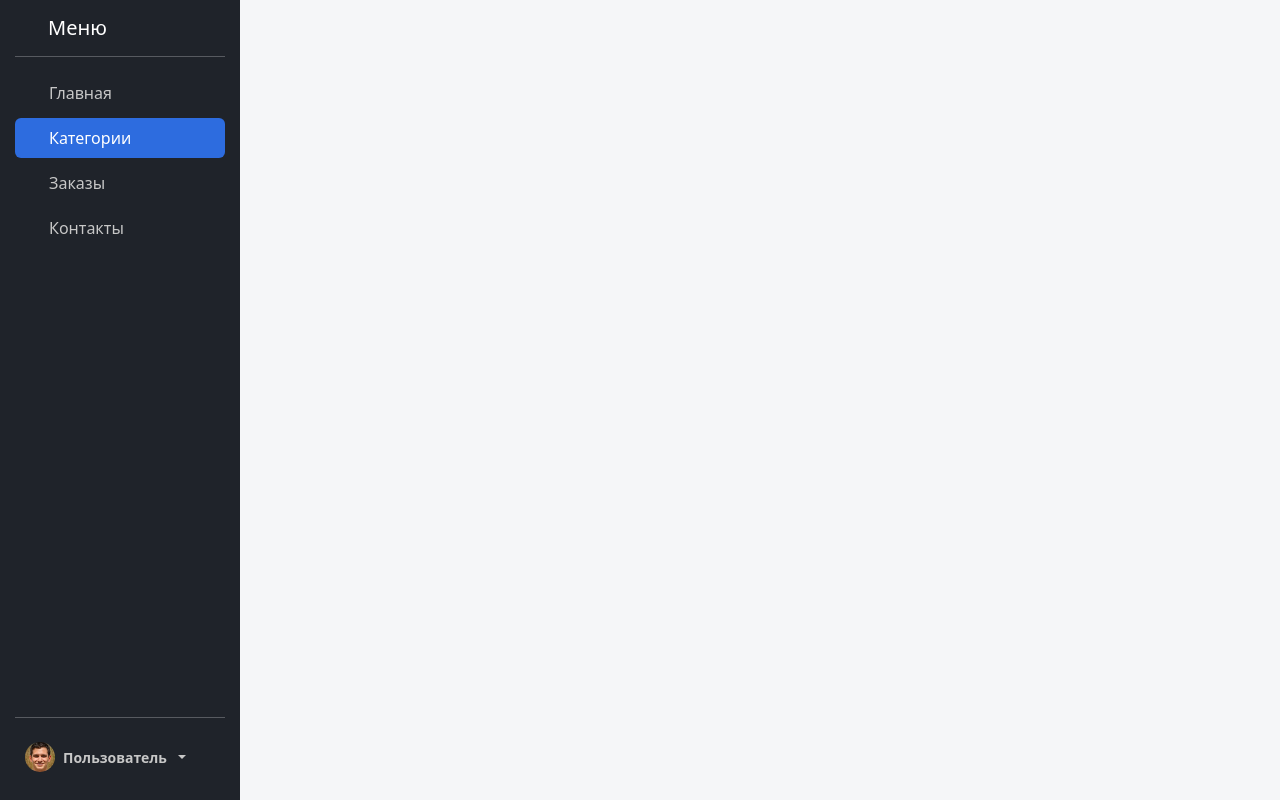
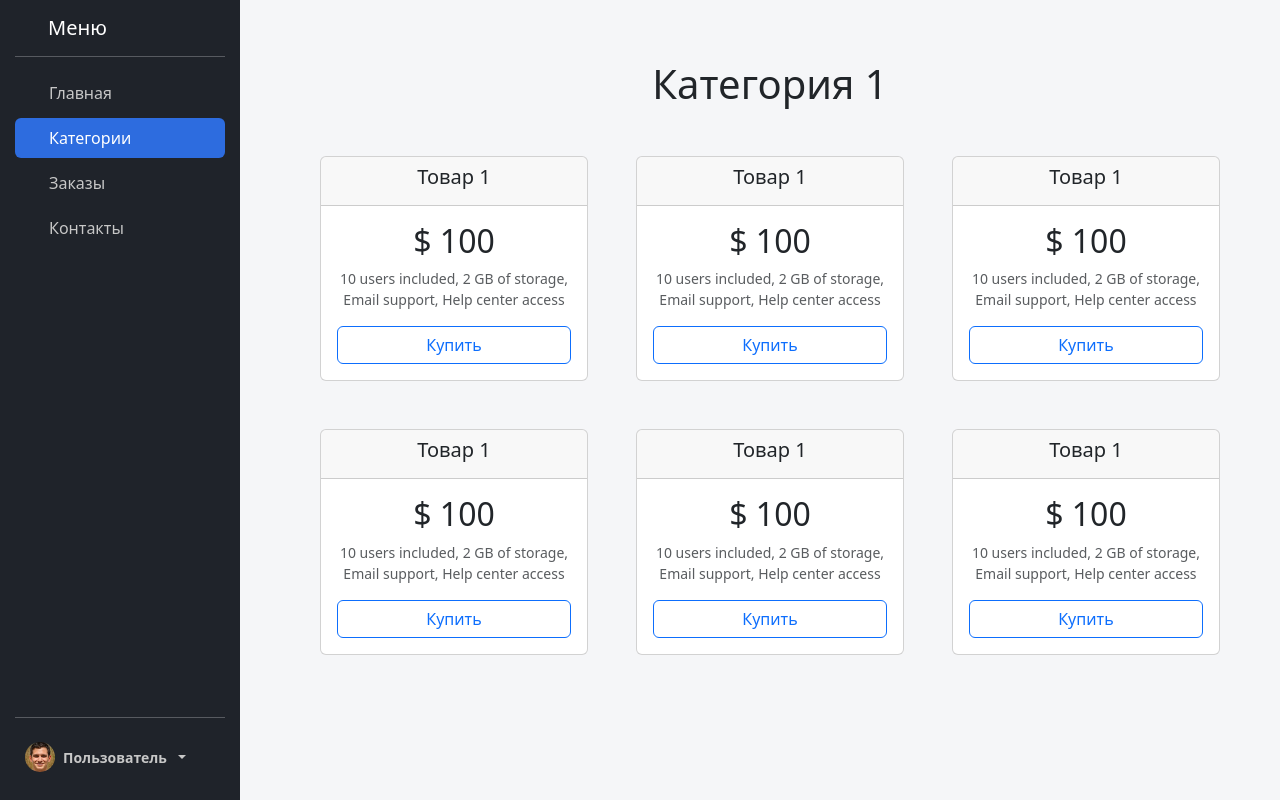
Before and after one commit to GrandBalaxon/CoreShop-Web, a Python web app: template templates/category_1.html in a window 1280 px wide. Run offline with Jinja, Linux system fonts and the light colour scheme; the template is opened without the code that fills it, so the values that code supplies are empty.

Commit message:
finished category_1.html

```diff
--- a/src/server.py
+++ b/src/server.py
@@ -14,7 +14,7 @@ CONTENT_TYPES = {
 routes = {
     "/": "index.html",
     "/categories": "categories.html",
-    "/category/1": "category_1.html",
+    "/category_1": "category_1.html",
     "/contacts": "contacts.html",
 }
 
--- a/templates/404.html
+++ b/templates/404.html
@@ -2,7 +2,7 @@
 <html lang="en">
 <head>
     <meta charset="UTF-8">
-    <title>Title</title>
+    <title>404</title>
 </head>
 <body>
 
--- a/templates/category_1.html
+++ b/templates/category_1.html
@@ -138,9 +138,113 @@
 
 <!-- Основная страница -->
 <div class="content">
+    <div class="content-wrapper">
 
+        <div class="text-center mb-5">
+            <h1>Категория 1</h1>
+        </div>
 
+        <div class="row row-cols-1 row-cols-md-2 row-cols-lg-3 g-5">
 
+            <!-- Карточка 1 -->
+            <div class="col">
+                <div class="card text-center">
+                    <div class="card-header">
+                        <h5>Товар 1</h5>
+                    </div>
+                    <div class="card-body">
+                        <h2>$ 100</h2>
+                        <p class="small text-muted">
+                            10 users included, 2 GB of storage, Email support, Help center access
+                        </p>
+                        <button class="btn btn-outline-primary w-100">Купить</button>
+                    </div>
+                </div>
+            </div>
+
+            <!-- Карточка 2 -->
+            <div class="col">
+                <div class="card text-center">
+                    <div class="card-header">
+                        <h5>Товар 1</h5>
+                    </div>
+                    <div class="card-body">
+                        <h2>$ 100</h2>
+                        <p class="small text-muted">
+                            10 users included, 2 GB of storage, Email support, Help center access
+                        </p>
+                        <button class="btn btn-outline-primary w-100">Купить</button>
+                    </div>
+                </div>
+            </div>
+
+            <!-- Карточка 3 -->
+            <div class="col">
+                <div class="card text-center">
+                    <div class="card-header">
+                        <h5>Товар 1</h5>
+                    </div>
+                    <div class="card-body">
+                        <h2>$ 100</h2>
+                        <p class="small text-muted">
+                            10 users included, 2 GB of storage, Email support, Help center access
+                        </p>
+                        <button class="btn btn-outline-primary w-100">Купить</button>
+                    </div>
+                </div>
+            </div>
+
+            <!-- Карточка 4 -->
+            <div class="col">
+                <div class="card text-center">
+                    <div class="card-header">
+                        <h5>Товар 1</h5>
+                    </div>
+                    <div class="card-body">
+                        <h2>$ 100</h2>
+                        <p class="small text-muted">
+                            10 users included, 2 GB of storage, Email support, Help center access
+                        </p>
+                        <button class="btn btn-outline-primary w-100">Купить</button>
+                    </div>
+                </div>
+            </div>
+
+            <!-- Карточка 5 -->
+            <div class="col">
+                <div class="card text-center">
+                    <div class="card-header">
+                        <h5>Товар 1</h5>
+                    </div>
+                    <div class="card-body">
+                        <h2>$ 100</h2>
+                        <p class="small text-muted">
+                            10 users included, 2 GB of storage, Email support, Help center access
+                        </p>
+                        <button class="btn btn-outline-primary w-100">Купить</button>
+                    </div>
+                </div>
+            </div>
+
+            <!-- Карточка 6 -->
+            <div class="col">
+                <div class="card text-center">
+                    <div class="card-header">
+                        <h5>Товар 1</h5>
+                    </div>
+                    <div class="card-body">
+                        <h2>$ 100</h2>
+                        <p class="small text-muted">
+                            10 users included, 2 GB of storage, Email support, Help center access
+                        </p>
+                        <button class="btn btn-outline-primary w-100">Купить</button>
+                    </div>
+                </div>
+            </div>
+
+        </div>
+
+    </div>
 </div>
 
 <script src="https://cdn.jsdelivr.net/npm/bootstrap@5.3.0/dist/js/bootstrap.bundle.min.js"></script>
```
Also changed, not shown: templates/categories.html (+8 -8 lines).
